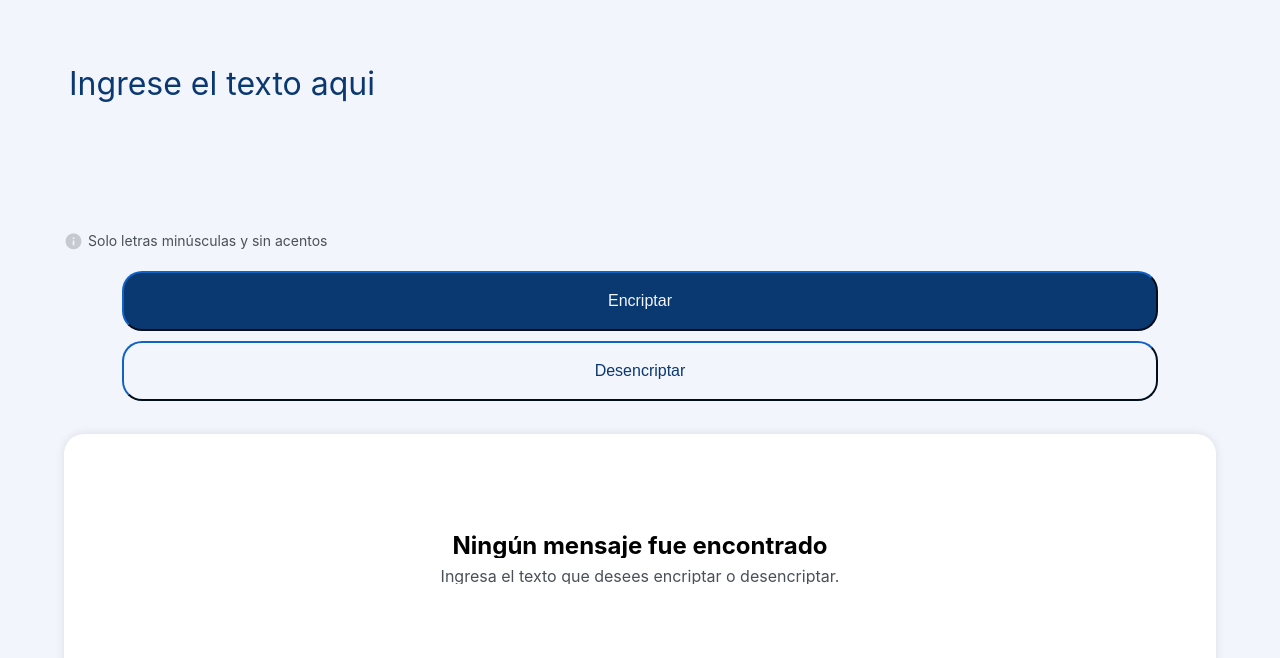
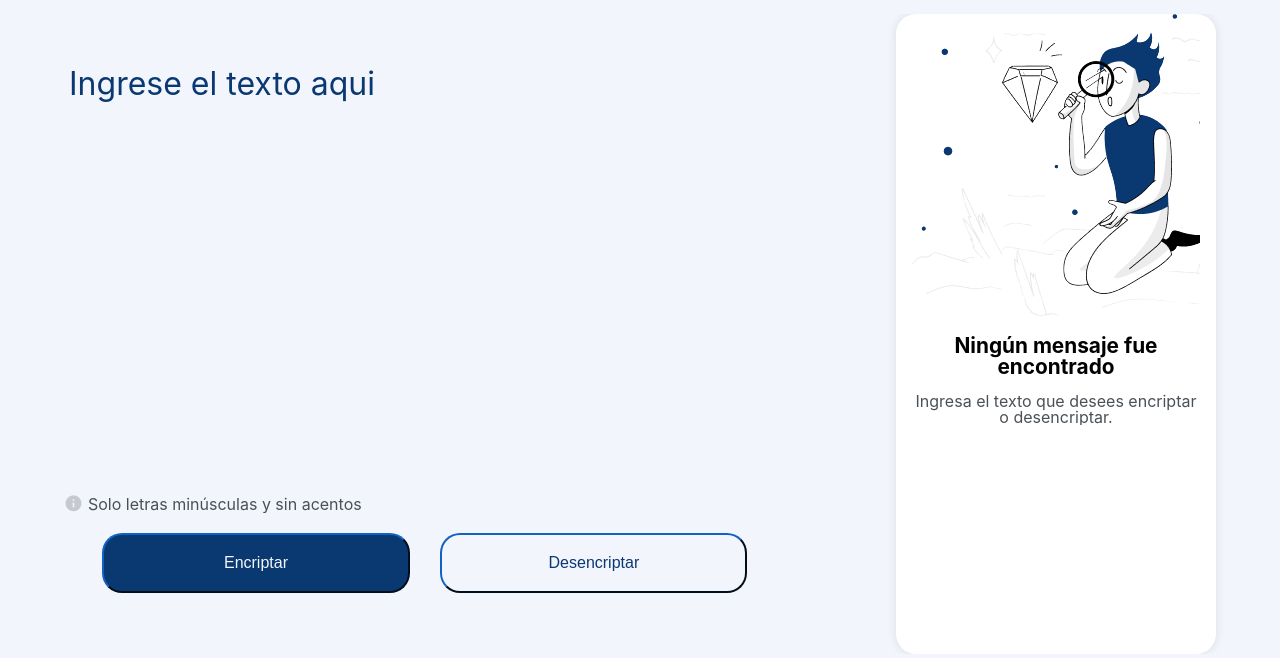
Before and after one commit to crpachecov/encripta-el-mensaje, a plain HTML site: page index.html in a window 1280 px wide. Shown: the part 86-744 px from the top of the page. Drawn offline with nearby package versions, Linux system fonts and the light colour scheme.

Commit message:
Finished

```diff
--- a/css/style.css
+++ b/css/style.css
@@ -250,4 +250,71 @@ main {
 
 /* Desktop */
 @media screen and (min-width: 1024px) {
+  .main__container--input {
+    width: 60%;
+    height: 80vh;
+    margin: auto 5%;
+
+    float: left;
+  }
+
+  #input {
+    font-size: 1.5rem;
+    height: 70%;
+  }
+
+  .input-restricciones__text {
+    font-size: 16px;
+    margin-top: 30px;
+  }
+
+  .button {
+    width: 40%;
+    margin: 0 2% 10px;
+  }
+
+  #encriptar {
+    float: left;
+    margin-left: 5%;
+  }
+
+  .main__container--output {
+    width: 25%;
+    height: 80vh;
+    margin: auto 0;
+
+    justify-content: flex-start;
+  }
+
+  .img__container {
+    display: block;
+    width: 90%;
+    margin: 0 auto;
+  }
+
+  .text__container {
+    height: 40%;
+    margin: 5% auto;
+  }
+
+  .text__container--title {
+    font-size: 1.3rem;
+  }
+
+  .text__container--text {
+    font-size: 1rem;
+    margin-top: 15px;
+  }
+
+  #copiar {
+    width: 80%;
+    margin-top: auto;
+    margin-left: auto;
+    margin-right: auto;
+  }
+
+  .pie-pagina p {
+    font-size: 1rem;
+    overflow: hidden;
+  }
 }
--- a/js/main.js
+++ b/js/main.js
@@ -7,12 +7,15 @@ let buttonCopy = document.getElementById("copiar");
 let title = document.getElementById("title");
 let textEncrypted = document.getElementById("text");
 
+let containerImg = document.getElementsByClassName("img__container");
+
 function encryptText() {
     let text = inputArea.value;
     let textDefault = "Ingresa el texto que desees encriptar o desencriptar.";
 
     if (text != "") {
         title.style.display = "none";
+        containerImg[0].style.display = "none";
         buttonCopy.style.display = "block";
         text = text.replace(/e/g, "enter");
         text = text.replace(/i/g, "imes");
@@ -22,6 +25,7 @@ function encryptText() {
         textEncrypted.innerHTML = text;
     } else {
         title.style.display = "block";
+        containerImg[0].style.display = "block";
         buttonCopy.style.display = "none";
         textEncrypted.innerHTML = textDefault;
     }
@@ -33,6 +37,7 @@ function desencryptText() {
 
     if (text != "") {
         title.style.display = "none";
+        containerImg[0].style.display = "none";
         buttonCopy.style.display = "block";
         text = text.replace(/enter/g, "e");
         text = text.replace(/imes/g, "i");
@@ -43,6 +48,7 @@ function desencryptText() {
     } else {
         title.style.display = "block";
         buttonCopy.style.display = "none";
+        containerImg[0].style.display = "block";
         textEncrypted.innerHTML = textDefault;
     }
 }
```
